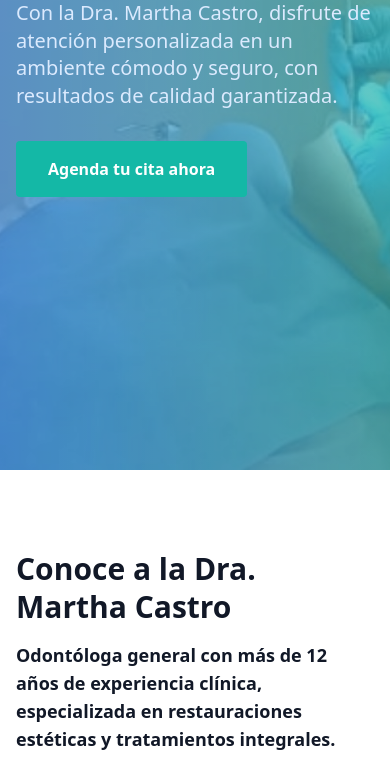
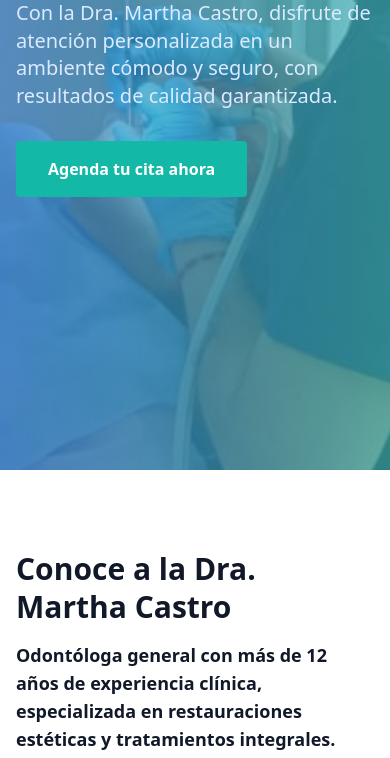
Before and after one commit to dalfonzo21/LandingPageProyecto3, a website with bundled scripts: page public/index.html in a window 390 px wide. Shown: the part 374-1132 px from the top of the page. Built offline with nearby package versions, Linux system fonts and the light colour scheme.

Commit message:
responsive

```diff
--- a/public/index.html
+++ b/public/index.html
@@ -189,7 +189,7 @@
       <section class="cover bg-blue-teal-gradient relative bg-blue-600 px-4 sm:px-8 lg:px-16 xl:px-40 2xl:px-64 overflow-hidden py-48 flex
       items-center min-h-screen">
         <div class="h-full absolute top-0 left-0 z-0">
-          <img src="images\pixelcut-export.jpg" alt="" class="w-full h-full object-cover opacity-30">
+        <img src="images/pixelcut-export.jpg" alt="" class="w-full h-full object-cover [object-position:70%_center] opacity-30">
         </div>
 
         <div class="lg:w-3/4 xl:w-2/4 relative z-10 h-100 lg:mt-16">
```
